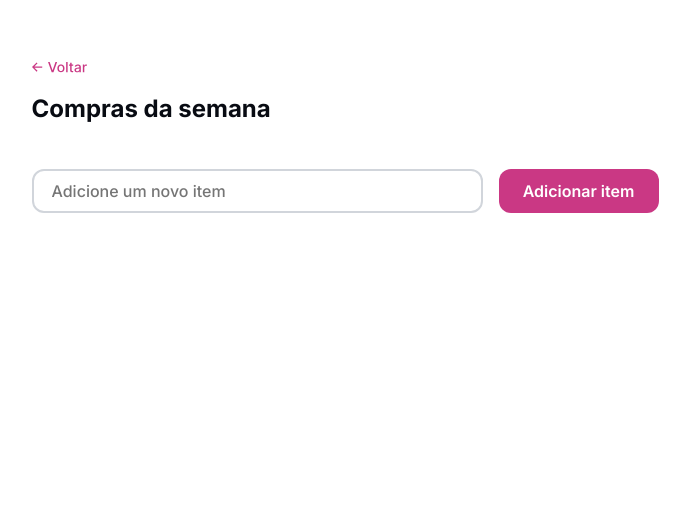
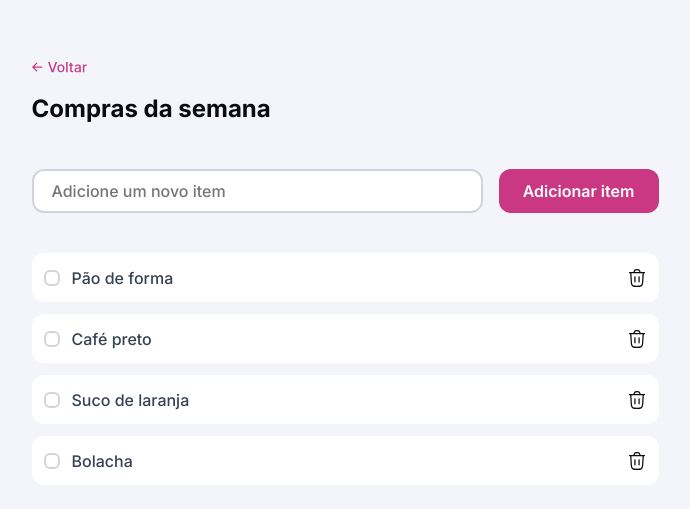
Before and after one commit to carlosleonello/Quicklist, a plain HTML site: page index.html in a window 1280 px wide. Shown: the part 71-580 px from the top of the page, without its empty margins (295-985 px from the left). Drawn offline with Linux system fonts and the light colour scheme.

Commit message:
feat: adiciona lista inicial de compras e estilos dos itens

```diff
--- a/index.html
+++ b/index.html
@@ -27,6 +27,48 @@
             <input type="text" placeholder="Adicione um novo item" aria-label="Novo item">
             <button type="submit">Adicionar item</button>
         </form>
+
+        <ul class="shopping-list">
+            <li class="shopping-item">
+                <label>
+                    <input type="checkbox">
+                    <span>Pão de forma</span>
+                </label>
+                <button type="button" class="remove-item">
+                    <img src="assets/trash.svg" alt="remover">
+                </button>
+            </li>
+
+                        <li class="shopping-item">
+                <label>
+                    <input type="checkbox">
+                    <span>Café preto</span>
+                </label>
+                <button type="button" class="remove-item">
+                    <img src="assets/trash.svg" alt="remover">
+                </button>
+            </li>
+
+                        <li class="shopping-item">
+                <label>
+                    <input type="checkbox">
+                    <span>Suco de laranja</span>
+                </label>
+                <button type="button" class="remove-item">
+                    <img src="assets/trash.svg" alt="remover">
+                </button>
+            </li>
+
+                        <li class="shopping-item">
+                <label>
+                    <input type="checkbox">
+                    <span>Bolacha</span>
+                </label>
+                <button type="button" class="remove-item">
+                    <img src="assets/trash.svg" alt="remover">
+                </button>
+            </li>
+        </ul>
     </main>
 </body>
 </html>
--- a/styles/global.css
+++ b/styles/global.css
@@ -27,3 +27,7 @@
     --paragraph: 500 1rem/1.25rem var(--font);
     --link: 500 0.875rem/1rem var(--font);
 }
+
+body {
+    background-color: var(--background-primary);
+}
--- a/styles/main.css
+++ b/styles/main.css
@@ -44,3 +44,63 @@ h1 {
     cursor: pointer;
     border-radius: 0.75rem;
 }
+
+.shopping-list {
+    list-style: none;
+    display: flex;
+    flex-direction: column;
+    margin-top: 2.5rem;
+    gap: 0.75rem;
+}
+
+.shopping-item {
+    display: flex;
+    align-items: center;
+    justify-content: space-between;
+    padding-left: 0.75rem;
+    padding-block: 0.5rem;
+    background-color: var(--background-secondary);
+    border-radius: 0.75rem;
+    min-height: 3.0625rem;
+}
+
+.shopping-item input[type="checkbox"] {
+    width: 1rem;
+    height: 1rem;
+    appearance: none;
+    border: 2px solid var(--border-primary);
+    border-radius: 0.375rem;
+    background-color: var(--background-secondary);
+    cursor: pointer;
+}
+
+.shopping-item input[type="checkbox"]:checked {
+    background-color: var(--color-brand);
+    border-color: var(--color-brand);
+}
+
+.shopping-item input[type="checkbox"]:focus-visible {
+    outline: 2px solid var(--color-brand);
+    outline-offset: 2px;
+}
+
+.shopping-item label {
+    display: flex;
+    align-items: center;
+    gap: 0.75rem;
+    font: var(--paragraph);
+    color: var(--content-secondary);
+}
+
+.remove-item {
+    height: 2rem;
+    width: 2rem;
+    padding-right: 0.75rem;
+    cursor: pointer;
+    background: transparent;
+    border: none;
+    color: #F1F1FA;
+    display: flex;
+    align-items: center;
+    justify-content: center;
+}
```
